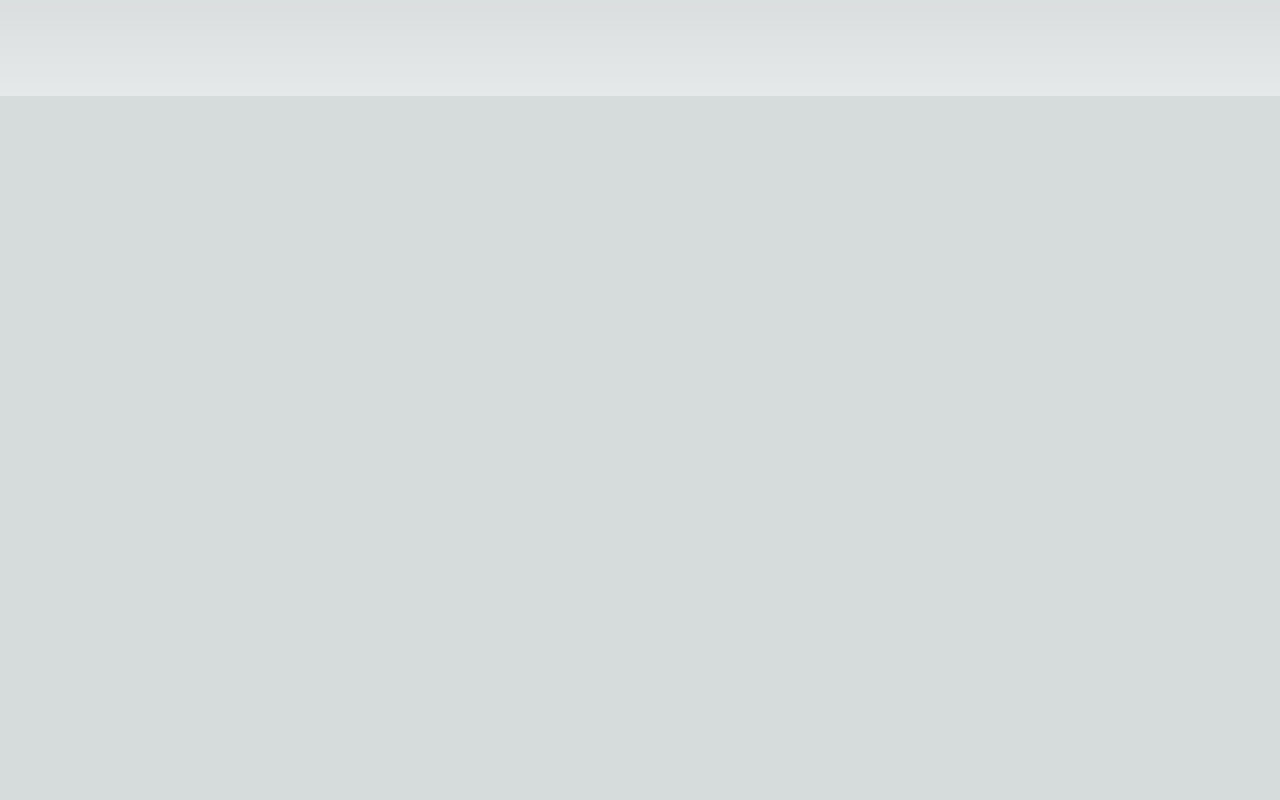
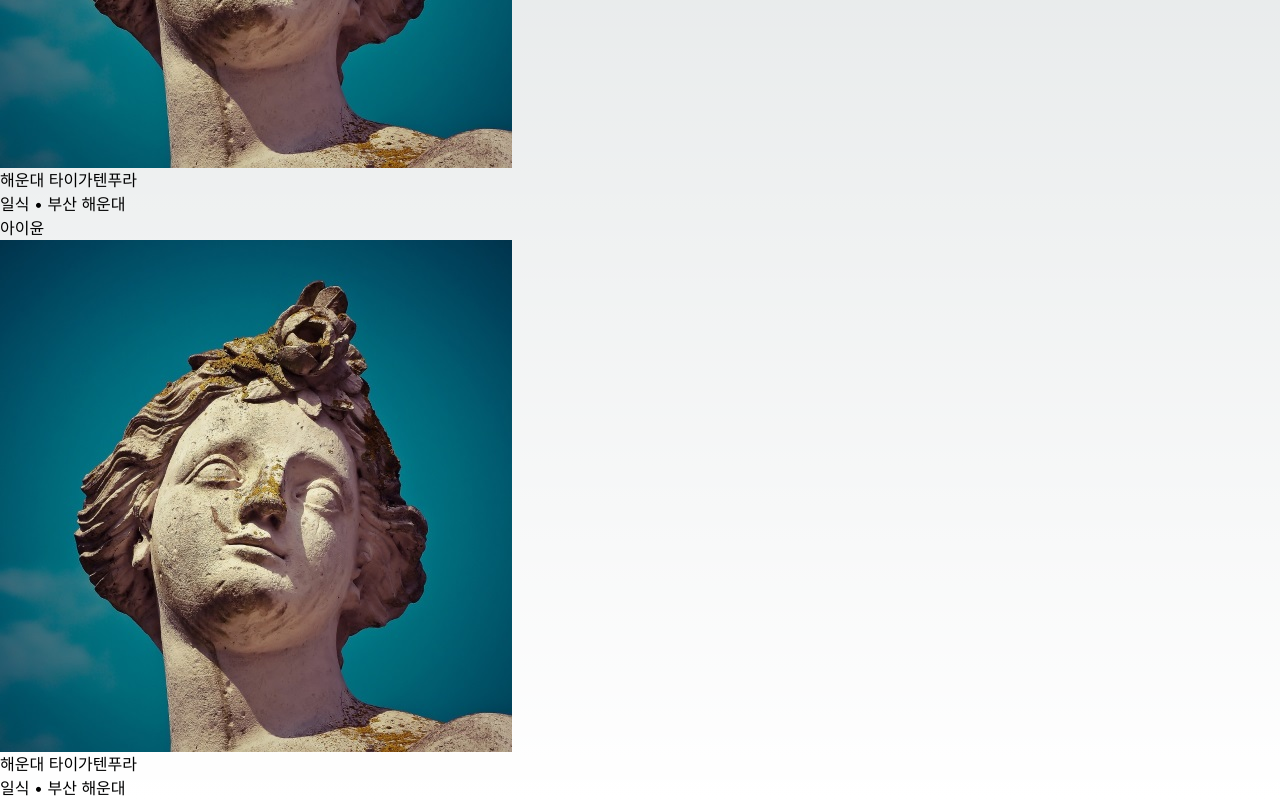
Before and after one commit to DaehyeongLee/yahoo-which, a Next.js app: page / in a window 1280 px wide. Shown: the part 704-1504 px from the top of the page. Before the commit the page ends 800 px from the top, so only its background shows below. Built offline with nearby package versions, Linux system fonts and the light colour scheme.

Commit message:
🎨 이미지가 위, 컨텐츠가 아래에 있는 Vertical카드 컴포넌트 추가

```diff
--- a/app/page.tsx
+++ b/app/page.tsx
@@ -1,4 +1,5 @@
 import Button from '@/components/Button/Button'
+import VerticalCard from '@/components/Card/VerticalCard'
 import Typography from '@/components/Typography/Typography'
 
 export default function Home() {
@@ -27,6 +28,37 @@ export default function Home() {
         <br />
         <Button variant="nolined">전체보기 &#62;</Button>
       </div>
+      <br />
+      <div className="grid grid-cols-3">
+        <VerticalCard
+          img="testImg.jpeg"
+          BottomContent={
+            <div>
+              <Typography variant="h3" className="mb-1">
+                해운대 타이가텐푸라
+              </Typography>
+              <Typography variant="p">일식 • 부산 해운대</Typography>
+            </div>
+          }
+        />
+        <VerticalCard
+          variant="outlined"
+          img="testImg.jpeg"
+          headerContent={
+            <div>
+              <Typography variant="span">아이윤</Typography>
+            </div>
+          }
+          BottomContent={
+            <div>
+              <Typography variant="p" className="mb-1">
+                해운대 타이가텐푸라
+              </Typography>
+              <Typography variant="span">일식 • 부산 해운대</Typography>
+            </div>
+          }
+        />
+      </div>
     </main>
   )
 }
--- /dev/null
+++ b/components/Card/VerticalCard.tsx
@@ -0,0 +1,35 @@
+import { FC, ReactNode, ReactElement } from 'react'
+
+export type VerticalCardVariant = 'outlined' | 'default'
+interface VerticalCardProps {
+  img: string
+  headerContent?: ReactElement
+  BottomContent: ReactElement
+  variant?: VerticalCardVariant
+  imgClassName?: string
+  headerClassName?: string
+  BottomClassName?: string
+}
+
+const VerticalCard: FC<VerticalCardProps> = ({
+  img,
+  headerContent,
+  BottomContent,
+  variant = 'default',
+  imgClassName,
+  headerClassName,
+  BottomClassName,
+}) => {
+  const cardClassName =
+    variant === 'outlined' ? 'w-[200px] rounded-xl bg-white shadow-[4px_4px_12px_rgba(0,0,0,0.1)]' : 'w-[200px]'
+
+  return (
+    <div className={cardClassName}>
+      {headerContent && <div className="p-2.5">{headerContent}</div>}
+      <img src={img} className={variant === 'default' ? 'rounded mb-2' : undefined} />
+      <div className={variant === 'outlined' ? 'p-[15px]' : undefined}>{BottomContent}</div>
+    </div>
+  )
+}
+
+export default VerticalCard
```
Also changed, not shown: public/testImg.jpeg (added).
